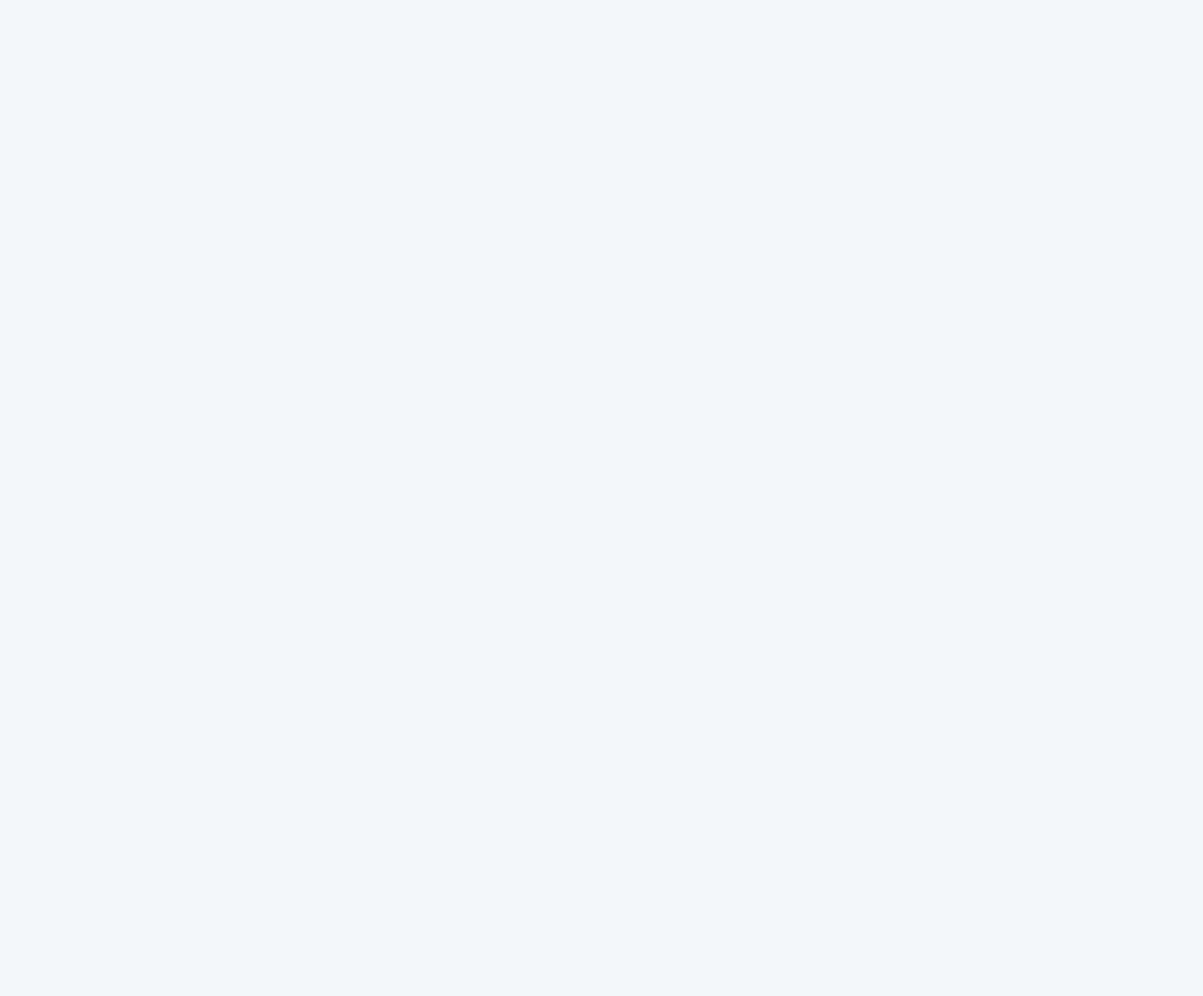
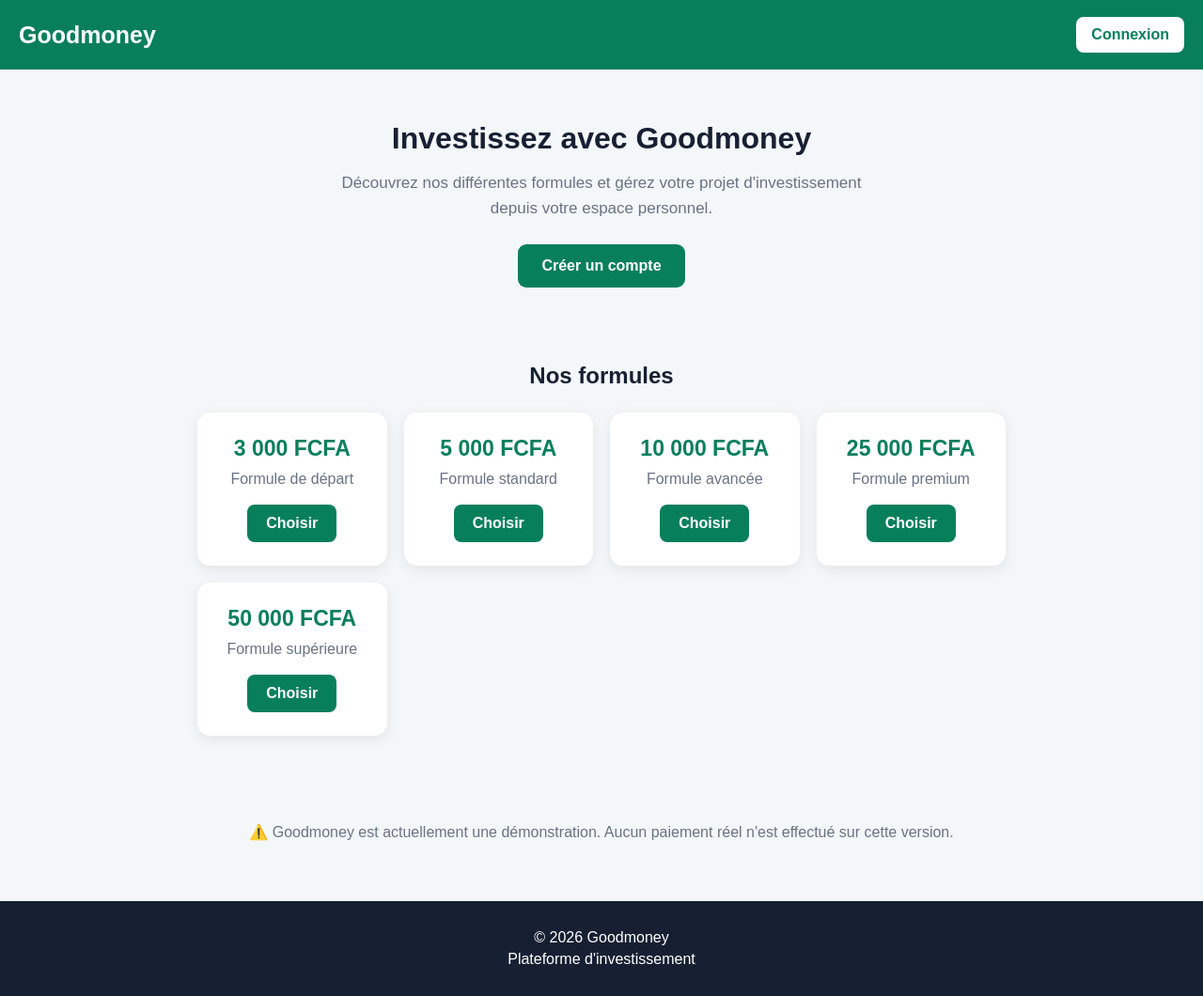
Before and after one commit to johnpololo0/Goodmoney, a plain HTML site: page index.html in a window 1280 px wide. Shown: the whole page at 94% size. Before the commit the page ends 800 px from the top, so only its background shows below. Drawn offline with Linux system fonts and the light colour scheme.

Commit message:
Add styles and structure to index.html

```diff
--- a/index.html
+++ b/index.html
@@ -54,4 +54,258 @@
 
     .hero p {
       color: #687386;
-      font
+      font-size: 17px;
+      line-height: 1.6;
+      max-width: 600px;
+      margin: auto;
+    }
+
+    .signup-btn {
+      display: inline-block;
+      margin-top: 25px;
+      background: #087f5b;
+      color: white;
+      padding: 14px 25px;
+      border-radius: 9px;
+      text-decoration: none;
+      font-weight: bold;
+      font-size: 16px;
+    }
+
+    .plans {
+      max-width: 900px;
+      margin: 20px auto 50px;
+      padding: 20px;
+    }
+
+    .plans h2 {
+      text-align: center;
+      margin-bottom: 25px;
+    }
+
+    .plan-container {
+      display: grid;
+      grid-template-columns: repeat(auto-fit, minmax(170px, 1fr));
+      gap: 18px;
+    }
+
+    .plan {
+      background: white;
+      padding: 25px 15px;
+      border-radius: 14px;
+      text-align: center;
+      box-shadow: 0 4px 15px rgba(0,0,0,0.08);
+    }
+
+    .plan h3 {
+      font-size: 23px;
+      color: #087f5b;
+      margin-bottom: 10px;
+    }
+
+    .plan p {
+      color: #687386;
+      margin-bottom: 18px;
+    }
+
+    .choose-btn {
+      display: inline-block;
+      background: #087f5b;
+      color: white;
+      padding: 11px 20px;
+      border-radius: 8px;
+      text-decoration: none;
+      font-weight: bold;
+    }
+
+    .info {
+      max-width: 800px;
+      margin: 0 auto 40px;
+      padding: 20px;
+      text-align: center;
+      color: #687386;
+      line-height: 1.6;
+    }
+
+    footer {
+      background: #172033;
+      color: white;
+      text-align: center;
+      padding: 25px 15px;
+    }
+
+    footer p {
+      margin: 5px 0;
+    }
+
+    @media (max-width: 600px) {
+
+      header h1 {
+        font-size: 22px;
+      }
+
+      .hero h2 {
+        font-size: 27px;
+      }
+
+      .hero {
+        padding-top: 40px;
+      }
+
+      .plans {
+        padding: 15px;
+      }
+    }
+  </style>
+</head>
+
+<body>
+
+  <!-- EN-TÊTE -->
+  <header>
+
+    <h1>Goodmoney</h1>
+
+    <a href="Connexion.html" class="login-btn">
+      Connexion
+    </a>
+
+  </header>
+
+
+  <!-- ACCUEIL -->
+  <section class="hero">
+
+    <h2>
+      Investissez avec Goodmoney
+    </h2>
+
+    <p>
+      Découvrez nos différentes formules et
+      gérez votre projet d'investissement depuis
+      votre espace personnel.
+    </p>
+
+    <a href="Inscription.html" class="signup-btn">
+      Créer un compte
+    </a>
+
+  </section>
+
+
+  <!-- FORMULES -->
+  <section class="plans">
+
+    <h2>
+      Nos formules
+    </h2>
+
+    <div class="plan-container">
+
+
+      <div class="plan">
+
+        <h3>3 000 FCFA</h3>
+
+        <p>
+          Formule de départ
+        </p>
+
+        <a href="Inscription.html" class="choose-btn">
+          Choisir
+        </a>
+
+      </div>
+
+
+      <div class="plan">
+
+        <h3>5 000 FCFA</h3>
+
+        <p>
+          Formule standard
+        </p>
+
+        <a href="Inscription.html" class="choose-btn">
+          Choisir
+        </a>
+
+      </div>
+
+
+      <div class="plan">
+
+        <h3>10 000 FCFA</h3>
+
+        <p>
+          Formule avancée
+        </p>
+
+        <a href="Inscription.html" class="choose-btn">
+          Choisir
+        </a>
+
+      </div>
+
+
+      <div class="plan">
+
+        <h3>25 000 FCFA</h3>
+
+        <p>
+          Formule premium
+        </p>
+
+        <a href="Inscription.html" class="choose-btn">
+          Choisir
+        </a>
+
+      </div>
+
+
+      <div class="plan">
+
+        <h3>50 000 FCFA</h3>
+
+        <p>
+          Formule supérieure
+        </p>
+
+        <a href="Inscription.html" class="choose-btn">
+          Choisir
+        </a>
+
+      </div>
+
+    </div>
+
+  </section>
+
+
+  <!-- INFORMATION -->
+  <section class="info">
+
+    <p>
+      ⚠️ Goodmoney est actuellement une démonstration.
+      Aucun paiement réel n'est effectué sur cette version.
+    </p>
+
+  </section>
+
+
+  <!-- PIED DE PAGE -->
+  <footer>
+
+    <p>
+      © 2026 Goodmoney
+    </p>
+
+    <p>
+      Plateforme d'investissement
+    </p>
+
+  </footer>
+
+</body>
+
+</html>
```
